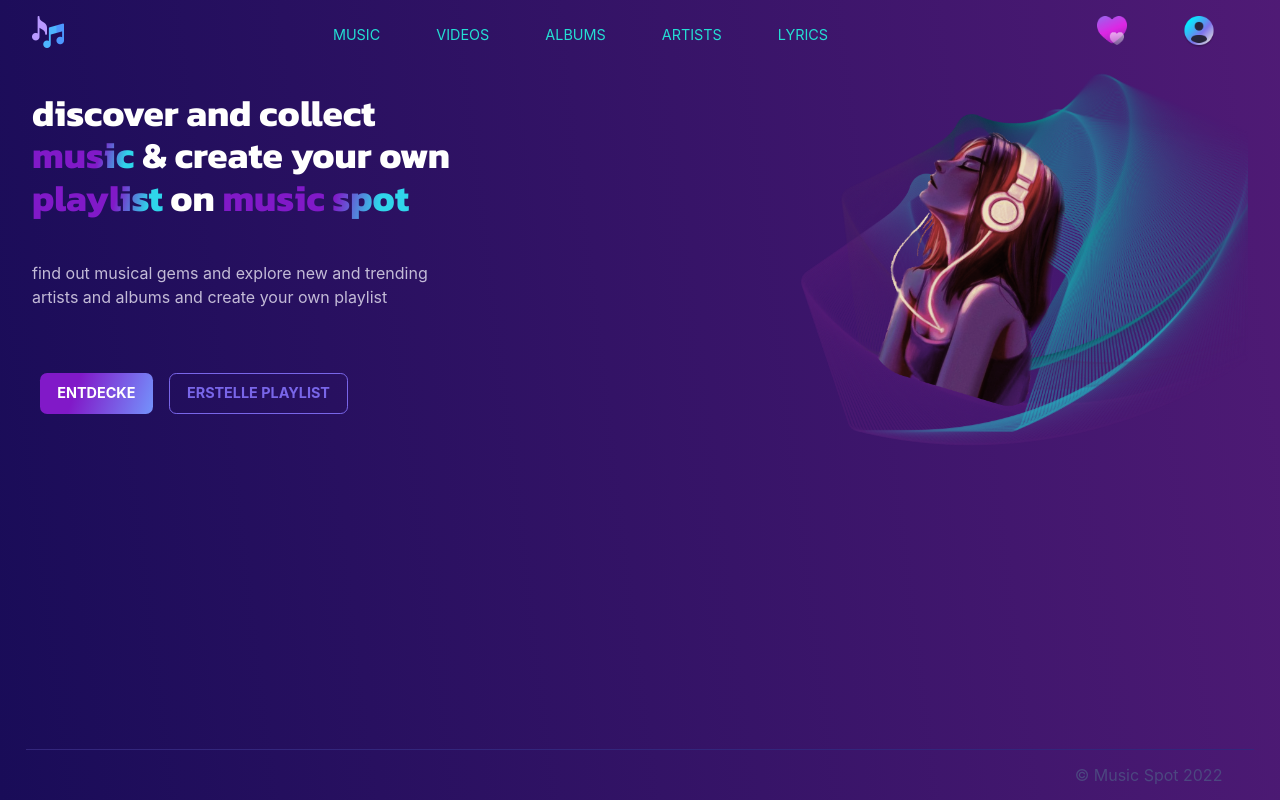
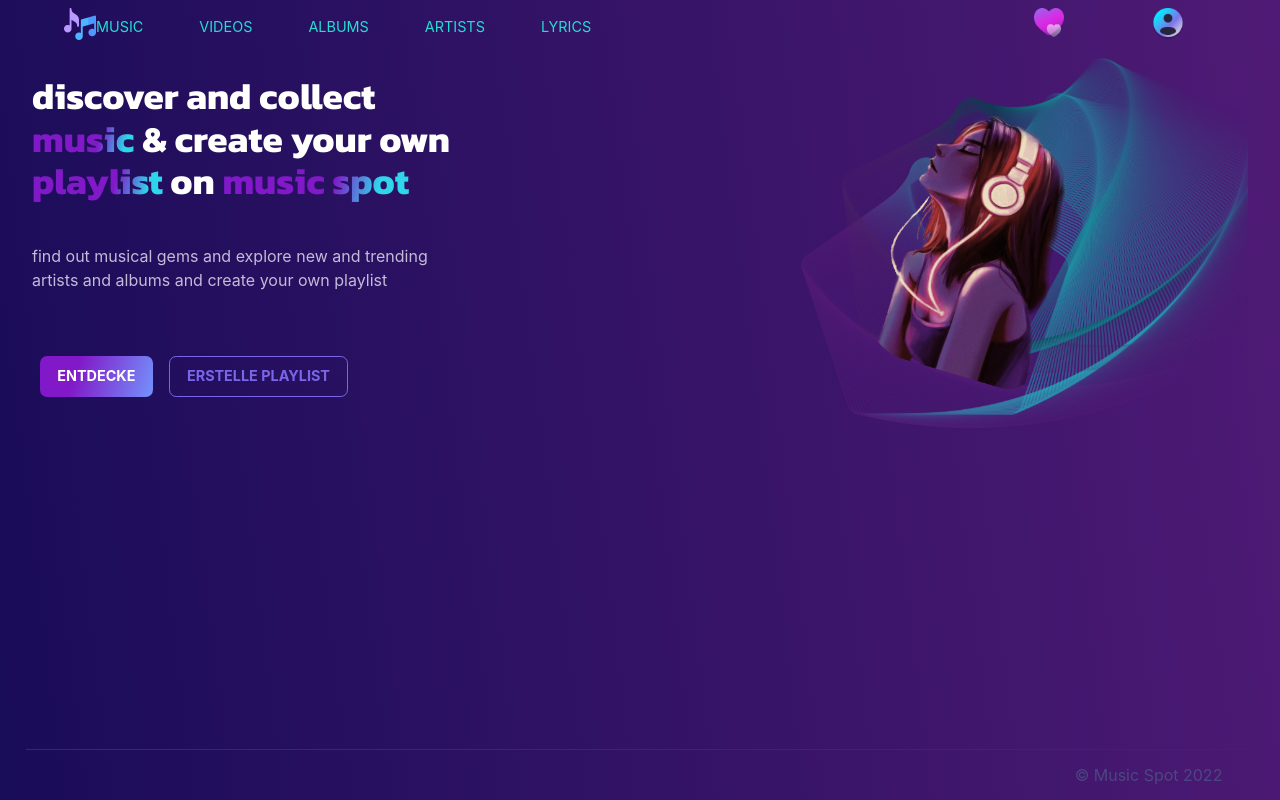
Before and after one commit to ona-co-de-sign/music-spot, a Next.js app: page / in a window 1280 px wide. Built offline with nearby package versions, Linux system fonts and the light colour scheme.

Commit message:
improve design

```diff
--- a/sass/layout/_header.scss
+++ b/sass/layout/_header.scss
@@ -1,5 +1,25 @@
 .site-header {
-  padding: 0;
+  width: 100%;
+  padding: 0.5rem 2rem;
+  display: flex;
+  align-items: center;
+  gap: 3rem;
+
+
+  .mobile-icon {
+    display: none;
+  }
+
+  .site-navigation__btns {
+    display: flex;
+    margin-left: auto;
+    align-self: flex-end;
+    gap: 0 2rem;
+
+    &__btn {
+      cursor: pointer;
+    }
+  }
 
   &__logo {
     width: 20rem;
--- a/sass/layout/_navigation.scss
+++ b/sass/layout/_navigation.scss
@@ -11,10 +11,9 @@ a {
 }
 
 .site-navigation {
-  width: 100%;
-  padding: 1rem 0;
+  display: flex;
   justify-content: space-between;
-  gap: 3rem;
+  align-items: center;
 
   a {
     display: inline-block;
@@ -28,22 +27,17 @@ a {
   }
 
   &__links {
-    align-self: center;
-    margin: 0 auto;
+    flex: 1;
   }
 
   &__btns {
     display: flex;
-    // margin-left: auto;
-    // gap: 0 2rem;
+    margin-left: auto;
+    align-self: flex-end;
 
     &__btn {
       cursor: pointer;
     }
-  }
-
-  .mobile-icon {
-    opacity: 0;
   }
 
   &__form {
--- a/sass/layout/_responsive.scss
+++ b/sass/layout/_responsive.scss
@@ -1,13 +1,4 @@
 @media screen and (max-width: 900px) {
-    .site-navigation {
-        .site-navigation__btns {
-            order: 3;
-
-            .site-navigation__btn {
-                margin-right: 1.5rem !important;
-            }
-        }
-    }
 
     // HERO
     .hero {
@@ -47,7 +38,16 @@
     }
 }
 
-@media screen and (max-width: 630px) {
+
+@media screen and (max-width: 795px) {
+    .site-header {
+        .mobile-icon {
+            margin-left: auto;
+            display: block;
+            cursor: pointer;
+        }
+    }
+
     .site-navigation {
         display: inline-flex;
         justify-content: space-between;
@@ -81,11 +81,6 @@
             opacity: 1;
             height: auto;
         }
-
-        .mobile-icon {
-            opacity: 1;
-            cursor: pointer;
-        }
     }
 
     // HERO
```
